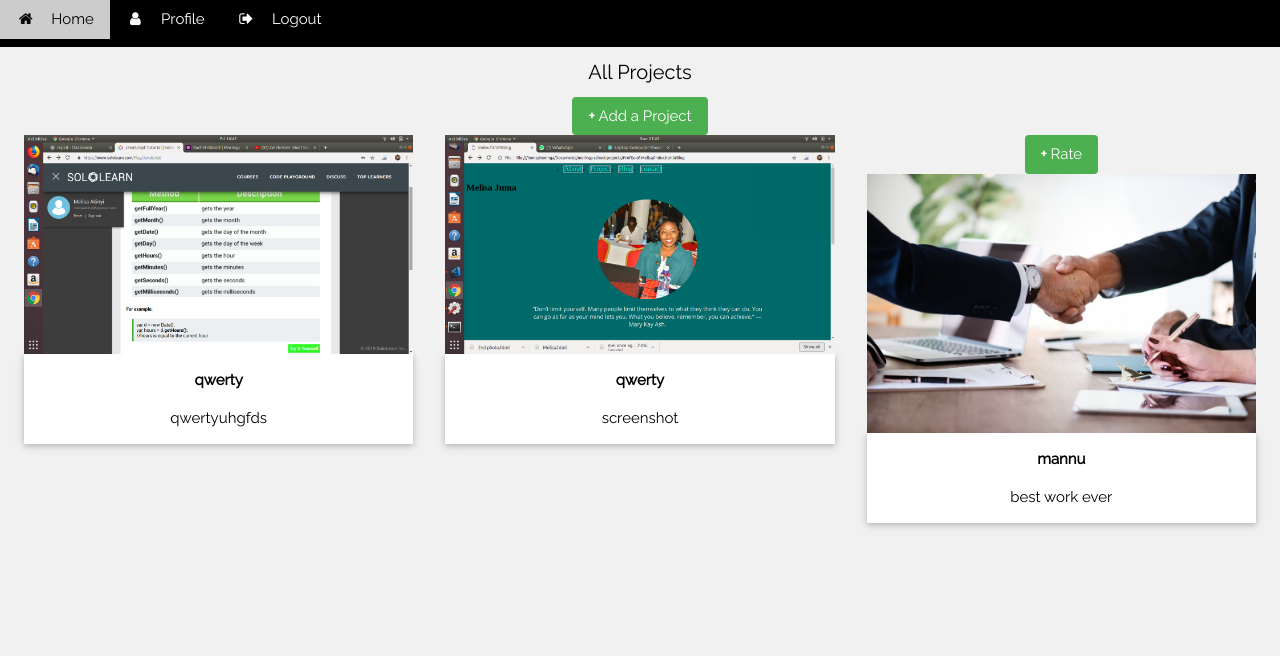
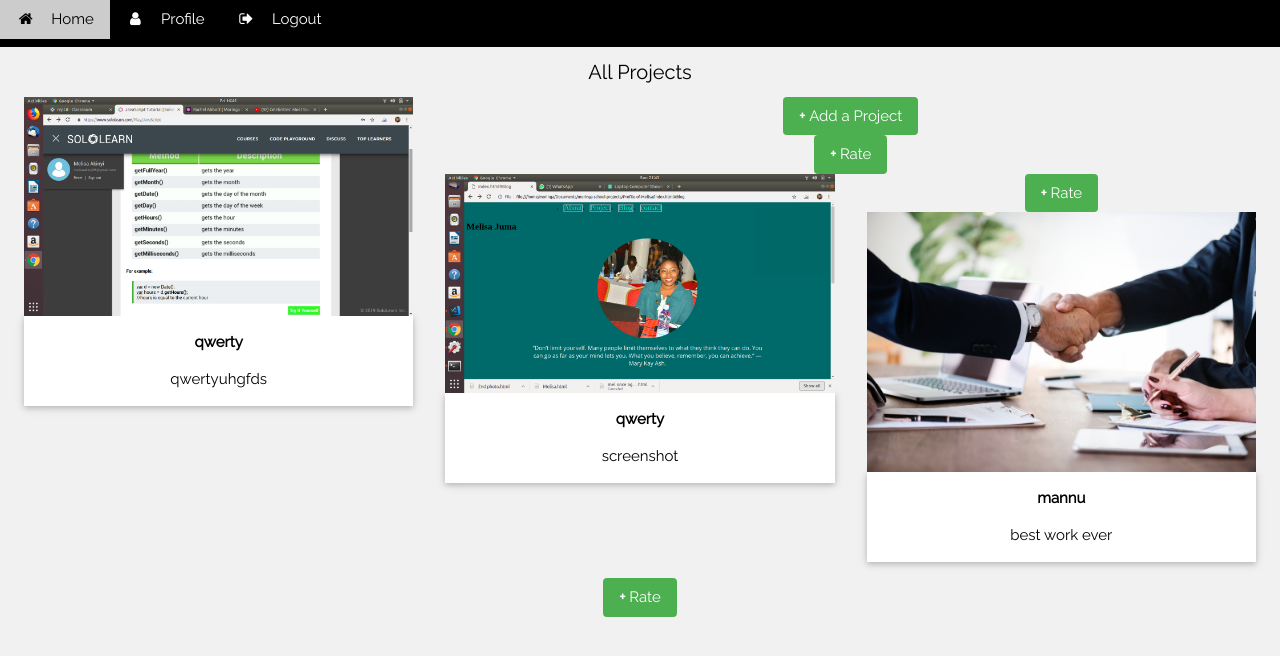
Before and after one commit to melisajuma/Awards, a Django app: page /home/ in a window 1280 px wide. Shown: the top 656 px of the page. Run offline with Django 3.2, Linux system fonts and the light colour scheme; a user stored in the database is signed in; data comes from the database, SQL or seed files in the repository; some libraries are stand-ins or nearby versions.

Commit message:
make css changes

```diff
--- a/awards/templates/index.html
+++ b/awards/templates/index.html
@@ -57,7 +57,6 @@
         <div class="w3-row-padding">
             <h4 class="w3-center">All Projects</h4>
             <div class="w3-center"><a class="w3-button w3-round w3-green" href="{%url 'post'%}"><b>+ </b>Add a Project</a>
-            <div class="w3-center"><a class="w3-button w3-round w3-green" href="{%url 'post'%}"><b>+ </b>Rate</a>
             {% for project in projects %}
             <div class="w3-third w3-container w3-margin-bottom ">
                 <div class="row">
@@ -71,6 +70,7 @@
                     </div>
                 </div>
             </div>
+            <div class="w3-center"><a class="w3-button w3-round w3-green" href="{%url 'post'%}"><b>+ </b>Rate</a></div>
             {%endfor%}
 
             <!-- End page content -->
```
